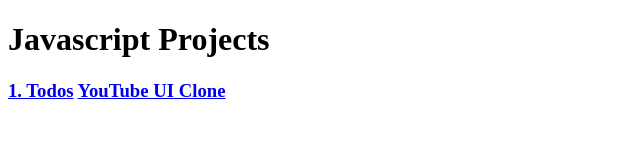
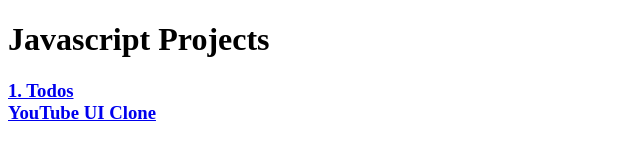
Before and after one commit to Alok-Singh-ops/javaScriptProjects, a plain HTML site: page index.html in a window 1280 px wide. Shown: the whole page, without its empty margins (0-640 px from the left). Drawn offline with Linux system fonts and the light colour scheme.

Commit message:
Add link

```diff
--- a/index.html
+++ b/index.html
@@ -10,7 +10,7 @@
   <h1>Javascript Projects</h1>
 
   <h3>
-    <a href="./1.todos/1.html">1. Todos</a>
+    <a href="./1.todos/1.html">1. Todos</a> <br>
     <a href="./2. Youtube Clone/index.html">YouTube UI Clone</a>
   </h3>
 </body>
```
